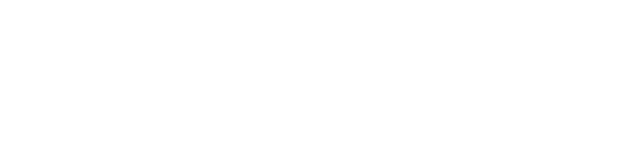
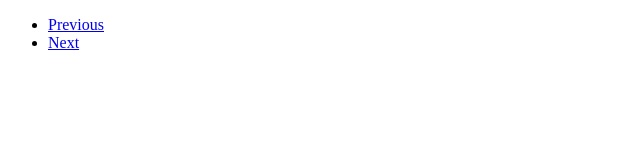
Before and after one commit to stefanogituser/demo-repo, a plain HTML site: page index.html in a window 1280 px wide. Shown: the whole page, without its empty margins (0-640 px from the left). Drawn offline with Linux system fonts and the light colour scheme.

Commit message:
Added links to index.html
Also committed gitkey and gitkey.pub

```diff
--- a/index.html
+++ b/index.html
@@ -9,6 +9,8 @@
 <body>
     <div id ="links">
         <ul>
+        <li><a href="#">Previous</a></li>
+        <li><a href="#">Next</a></li>
 
         </ul>
 
```
Also changed, not shown: 2 other files.
